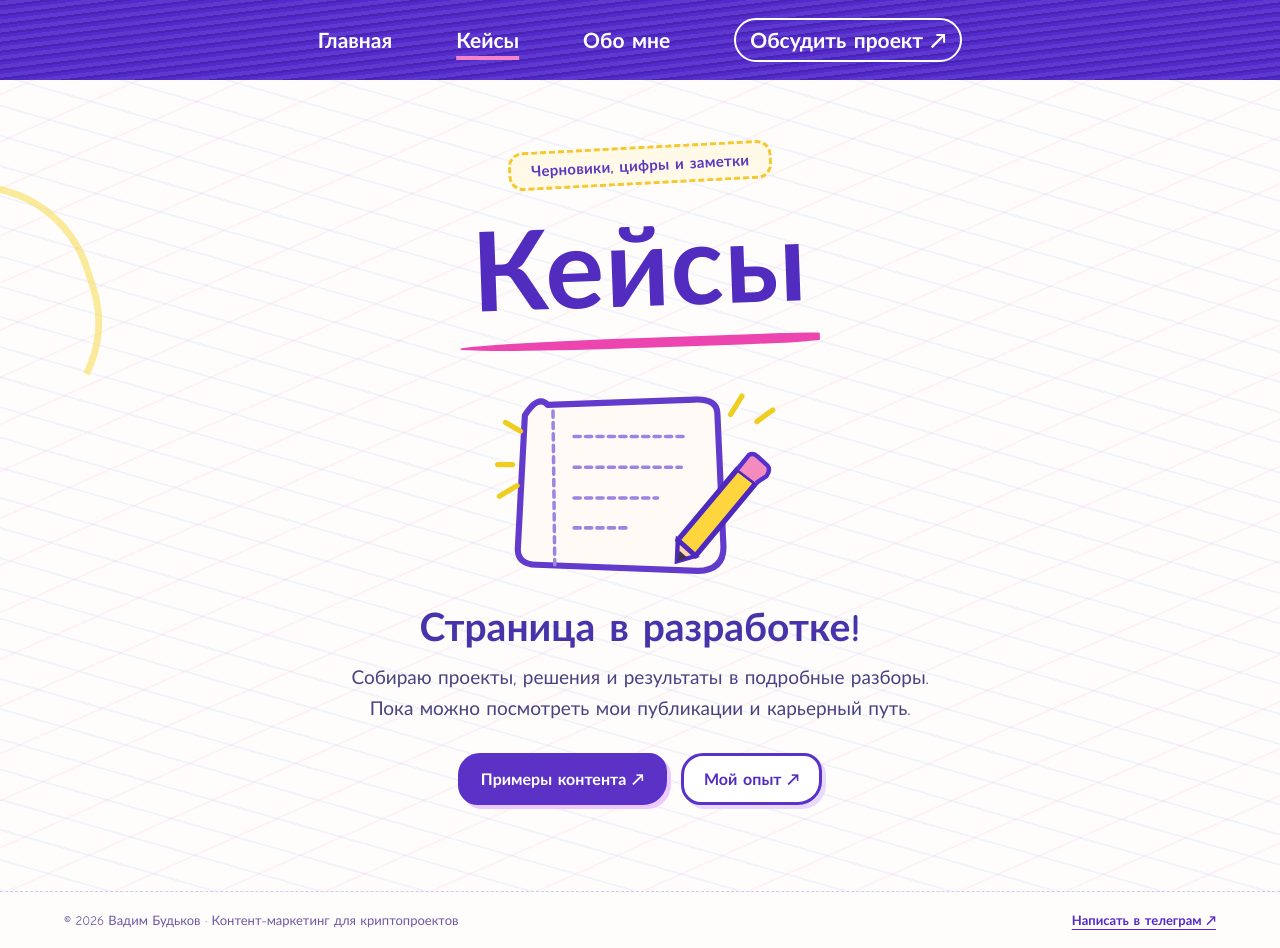
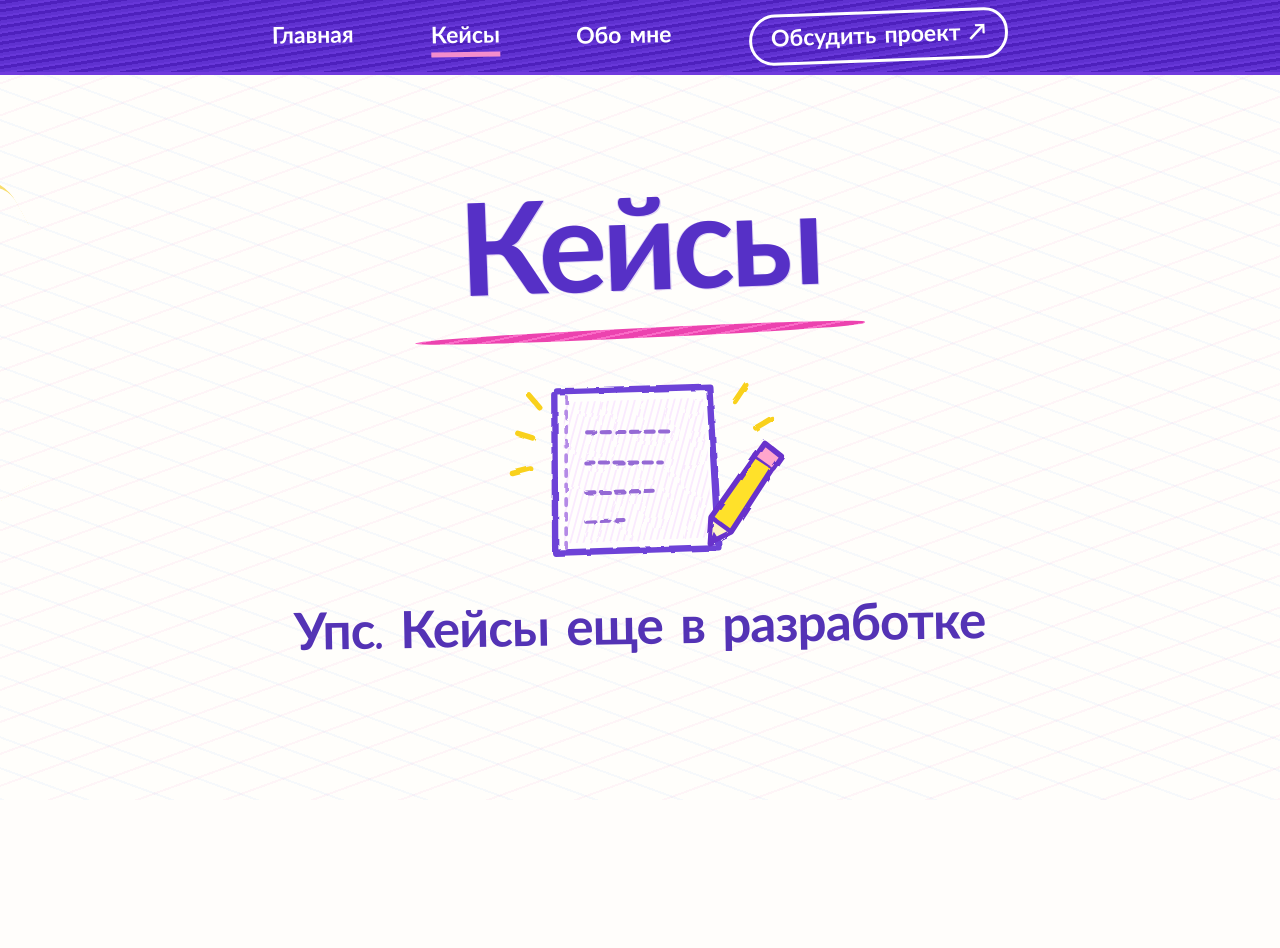
Before and after one commit to vaxatovich/vadimbudkov, a plain HTML site: page cases.html in a window 1280 px wide. After the commit the page ends 800 px from the top, so only its background shows below. Drawn offline with Linux system fonts and the light colour scheme.

Commit message:
design: replace Cases placeholder with minimal hand-drawn page

```diff
--- a/cases.html
+++ b/cases.html
@@ -5,56 +5,62 @@
 <meta name="viewport" content="width=device-width,initial-scale=1">
 <meta name="theme-color" content="#5630cd">
 <meta name="robots" content="noindex,follow">
-<title>Кейсы — страница в разработке | Вадим Будьков</title>
-<meta name="description" content="Кейсы Вадима Будькова в процессе оформления. Пока можно посмотреть примеры публикаций и познакомиться с профессиональным опытом.">
+<title>Кейсы — Вадим Будьков</title>
+<meta name="description" content="Упс. Кейсы еще в разработке.">
 <link rel="icon" type="image/svg+xml" href="assets/favicon.svg">
 <link rel="stylesheet" href="styles.css">
 <style>
-.cases-placeholder{min-height:calc(100svh - 146px);display:flex;flex-direction:column;align-items:center;justify-content:center;text-align:center;position:relative;overflow:hidden;padding:66px 22px 86px;background:#fffdfb;background-image:repeating-linear-gradient(16deg,rgba(128,180,255,.11) 0px,rgba(128,180,255,.11) 2px,transparent 2px,transparent 29px),repeating-linear-gradient(-24deg,rgba(253,99,185,.07) 0px,rgba(253,99,185,.07) 2px,transparent 2px,transparent 43px)}
-.cases-placeholder:before,.cases-placeholder:after{content:"";position:absolute;width:245px;height:245px;border:7px solid #f7d93e;border-left-color:transparent;border-bottom-color:transparent;border-radius:51% 49% 47% 53%;opacity:.5;pointer-events:none}.cases-placeholder:before{top:13%;left:-160px;transform:rotate(-18deg)}.cases-placeholder:after{right:-155px;bottom:15%;transform:rotate(47deg)}
-.cases-kicker{display:inline-block;border:3px dashed #f6c830;border-radius:15px;padding:7px 20px;transform:rotate(-3deg);font-weight:850;color:#5c37bf;background:#fff9e7;font-size:15px;letter-spacing:.02em}
-.cases-placeholder h1{color:#512cbe;font-family:'Comic Sans MS','Trebuchet MS',sans-serif;letter-spacing:.01em;font-size:clamp(56px,9vw,110px);line-height:1.09;margin:26px 0 7px;transform:rotate(-2deg)}
-.cases-underline{width:min(360px,68vw);height:10px;background:#ed45af;border-radius:90% 20% 40% 95%;transform:rotate(-2deg);margin:0 auto 34px}
-.cases-figure{max-width:290px;width:48vw;min-width:170px;position:relative;display:block;margin:0 auto 22px}
-.cases-message{font-family:'Comic Sans MS','Trebuchet MS',sans-serif;font-size:clamp(25px,4vw,39px);font-weight:800;color:#4733aa;line-height:1.26;margin:0 0 10px}
-.cases-copy{color:#4a4280;font-size:clamp(16px,2vw,19px);line-height:1.6;max-width:580px;margin:0 auto 29px}
-.cases-actions{display:flex;gap:14px;justify-content:center;flex-wrap:wrap}
-.cases-actions a{border-radius:22px 18px 24px 20px;padding:13px 20px;text-decoration:none;font-weight:850;font-size:16px;border:3px solid #5832cb;transition:transform .2s,box-shadow .2s}
-.cases-actions a:hover{transform:translateY(-3px)}.cases-actions a:focus-visible{outline:4px solid #ffcc00;outline-offset:3px}
-.cases-actions a:first-child{color:white;background:#5c32c6;box-shadow:4px 4px 0 #eec9fd}
-.cases-actions a:last-child{color:#512cbe;background:white;box-shadow:4px 4px 0 #e9dafd}
-.cases-nav{background:repeating-linear-gradient(-7deg,#5428ca 0 3px,#4824b3 3px 5px,#5d39d0 5px 9px);display:flex;align-items:center;justify-content:center;gap:clamp(16px,5vw,80px);padding:18px 25px;flex-wrap:wrap}
-.cases-nav a{font-size:clamp(15px,2vw,21px);font-weight:750;text-decoration:none;color:white}.cases-nav a[aria-current=page]{text-decoration:underline;text-decoration-color:#f583ca;text-decoration-thickness:4px;text-underline-offset:8px}
-.cases-nav a:last-child{border:2px solid white;border-radius:22px;padding:7px 14px}
-@media(prefers-reduced-motion:reduce){.cases-actions a{transition:none}}
+:root{--case-purple:#5724c8;--case-pink:#ed3fb5;--case-yellow:#ffd328}
+*{box-sizing:border-box}
+body{margin:0;background:#fffdfb}
+.cases-nav{min-height:75px;padding:10px max(22px,5vw);display:flex;align-items:center;justify-content:center;gap:clamp(24px,6vw,94px);position:relative;z-index:2;background:repeating-linear-gradient(-9deg,#5f31d0 0 3px,#4e20bd 3px 6px,#6737d8 6px 8px);border-bottom:3px solid #703bdd;color:white;font-family:'Comic Neue','Comic Sans MS','Trebuchet MS',cursive}
+.cases-nav a{text-decoration:none;font-size:clamp(17px,1.8vw,25px);font-weight:900;color:white;line-height:1.15;white-space:nowrap;transform:rotate(-1deg)}
+.cases-nav a[aria-current="page"]{text-decoration:underline;text-decoration-color:#f48dcd;text-decoration-thickness:5px;text-underline-offset:9px}
+.cases-nav a:last-child{border:3px solid #fff;border-radius:50px 44px 48px 46px;padding:9px 19px;transform:rotate(-2deg)}
+.cases-nav a:hover{color:#fff1b8}
+.cases-nav a:focus-visible{outline:4px dashed #f8d437;outline-offset:5px}
+.cases-surface{min-height:calc(100svh - 75px);overflow:hidden;position:relative;display:flex;align-items:center;justify-content:center;isolation:isolate;padding:65px 24px 100px;background:#fffefb;background-image:repeating-linear-gradient(20deg,rgba(136,183,251,.075) 0 2px,transparent 2px 29px),repeating-linear-gradient(-20deg,rgba(242,118,196,.067) 0 2px,transparent 2px 30px)}
+.cases-surface:before{content:"";position:absolute;left:-96px;top:17%;width:170px;height:280px;border:7px solid rgba(243,204,41,.67);border-right:0;border-bottom:0;border-radius:52% 12% 0 0;transform:rotate(-29deg);pointer-events:none}
+.cases-content{width:100%;max-width:1120px;display:flex;align-items:center;flex-direction:column;text-align:center;position:relative;z-index:1}
+.cases-heading{margin:0;color:#5630c6;font-family:'Comic Neue','Comic Sans MS','Trebuchet MS',cursive;font-size:clamp(64px,10vw,152px);font-weight:1000;line-height:1.08;letter-spacing:-.035em;transform:rotate(-2deg);text-shadow:1px 1px rgba(100,53,222,.2),-1px 0 rgba(100,53,222,.22)}
+.cases-underline{height:10px;width:min(450px,65vw);margin:10px auto 26px;background:repeating-linear-gradient(170deg,#ec43af 0 5px,#fa6ac7 5px 7px);border-radius:60% 35% 55% 42%;transform:rotate(-2.5deg)}
+.cases-illustration{width:min(310px,45vw);margin:0 auto 13px;display:block}
+.cases-caption{margin:0;color:#5433b5;font-family:'Comic Neue','Comic Sans MS','Trebuchet MS',cursive;font-weight:900;font-size:clamp(27px,4vw,58px);line-height:1.25;letter-spacing:-.018em;transform:rotate(-1deg);text-wrap:balance}
+@media(max-width:680px){.cases-nav{min-height:65px;padding:12px 10px;gap:clamp(12px,3vw,28px);justify-content:space-between}.cases-nav a{font-size:clamp(12px,3.4vw,18px)}.cases-nav a:last-child{font-size:clamp(11px,3vw,17px);padding:7px 8px;border-width:2px}.cases-surface{min-height:calc(100svh - 65px);padding:38px 16px 70px}.cases-heading{font-size:clamp(58px,15vw,104px)}.cases-underline{margin:12px auto 26px;height:8px}.cases-illustration{width:min(260px,66vw);margin-bottom:20px}.cases-caption{font-size:clamp(26px,7vw,41px)}}
+@media(prefers-reduced-motion:reduce){*{scroll-behavior:auto!important}}
 </style>
 </head>
 <body>
+<a class="skip-link" href="#main">К содержимому</a>
 <nav class="cases-nav" aria-label="Главное меню">
 <a href="index.html">Главная</a>
 <a href="cases.html" aria-current="page">Кейсы</a>
 <a href="about.html">Обо мне</a>
 <a href="https://t.me/borisaguero" target="_blank" rel="noopener noreferrer">Обсудить проект ↗</a>
 </nav>
-<main class="cases-placeholder">
-<span class="cases-kicker">Черновики, цифры и заметки</span>
-<h1>Кейсы</h1>
+<main id="main" class="cases-surface">
+<div class="cases-content">
+<h1 class="cases-heading">Кейсы</h1>
 <div class="cases-underline" aria-hidden="true"></div>
-<svg class="cases-figure" viewBox="0 0 330 228" xmlns="http://www.w3.org/2000/svg" role="img" aria-label="Детский рисунок блокнота с карандашом и надписью «В процессе»">
-<path d="M60 26Q49 14 34 38L26 189Q25 207 47 208L231 215Q260 214 260 188L253 35Q252 19 227 20Z" fill="#fffaf5" stroke="#623acc" stroke-width="7" stroke-linecap="round" stroke-linejoin="round"/>
-<path d="M66 33L68 208M90 62L217 62M90 97L212 97M90 132L185 132M90 166L153 166" stroke="#9d84e1" stroke-width="4" stroke-linecap="round" stroke-dasharray="7 6"/>
-<path d="M208 180L276 99L297 115L228 198Z" fill="#ffd53d" stroke="#4e29bf" stroke-width="6" stroke-linejoin="round"/>
-<path d="M208 180L207 204L228 198Z" fill="#ffd5a7" stroke="#4e29bf" stroke-width="5"/>
-<path d="M207 204L210 192L219 200" fill="#40305e"/>
-<path d="M276 99L289 83Q294 80 299 85L310 95Q314 100 309 107L297 115" fill="#f48bbf" stroke="#5630cd" stroke-width="5"/>
-<path d="M29 56l-17-10M20 94H3M25 118L5 130M268 37L281 16M298 45L316 32" stroke="#f0cd21" stroke-width="6" stroke-linecap="round"/>
+<svg class="cases-illustration" viewBox="0 0 340 240" fill="none" xmlns="http://www.w3.org/2000/svg" aria-hidden="true">
+<defs>
+<filter id="crayon" x="-8%" y="-8%" width="116%" height="116%"><feTurbulence baseFrequency=".035" numOctaves="2" seed="3" result="t"/><feDisplacementMap in="SourceGraphic" in2="t" scale="1.5"/></filter>
+<pattern id="scribble" width="7" height="7" patternUnits="userSpaceOnUse" patternTransform="rotate(15)"><path d="M1 0V7" stroke="#f4d3ff" stroke-width="2"/></pattern>
+</defs>
+<g filter="url(#crayon)" stroke-linecap="round" stroke-linejoin="round">
+<path d="M79 30 246 25 256 201 77 207 76 34" stroke="#6d43d7" stroke-width="7" fill="#fffefd"/>
+<path d="M85 42 239 37 250 190 87 197Z" fill="url(#scribble)" opacity=".46"/>
+<path d="M89 36V202" stroke="#b48ae6" stroke-width="4" stroke-dasharray="7 9"/>
+<path d="M112 75 202 74M110 108 194 108M111 141 185 139M111 173 155 171" stroke="#956ad5" stroke-width="4.5" stroke-dasharray="9 7"/>
+<path d="M248 168 296 100 316 113 270 184 246 196Z" fill="#ffe12b" stroke="#6833cb" stroke-width="6"/>
+<path d="M296 100 306 86 325 101 316 114" fill="#ffa6cc" stroke="#6833cb" stroke-width="6"/>
+<path d="M246 196 248 168 270 184Z" fill="#fff4c6" stroke="#6833cb" stroke-width="5"/>
+<path d="M246 196 251 184 256 192Z" fill="#6833cb"/>
+<path d="M52 81 36 76M49 114 29 119M60 48 48 34M274 41 286 23M297 70 314 60" stroke="#f9d11c" stroke-width="6"/>
+</g>
 </svg>
-<h2 class="cases-message">Страница в разработке!</h2>
-<p class="cases-copy">Собираю проекты, решения и результаты в подробные разборы. Пока можно посмотреть мои публикации и карьерный путь.</p>
-<div class="cases-actions">
-<a href="about.html#samples">Примеры контента ↗</a>
-<a href="about.html#career">Мой опыт ↗</a>
+<p class="cases-caption">Упс. Кейсы еще в разработке</p>
 </div>
 </main>
-<footer class="footer"><span>© 2026 Вадим Будьков · Контент-маркетинг для криптопроектов</span><a href="https://t.me/borisaguero" target="_blank" rel="noopener noreferrer">Написать в телеграм ↗</a></footer>
-</body></html>
+</body>
+</html>
```
